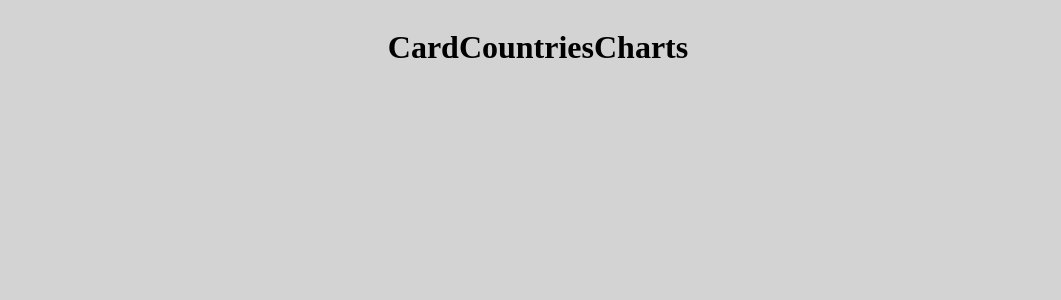
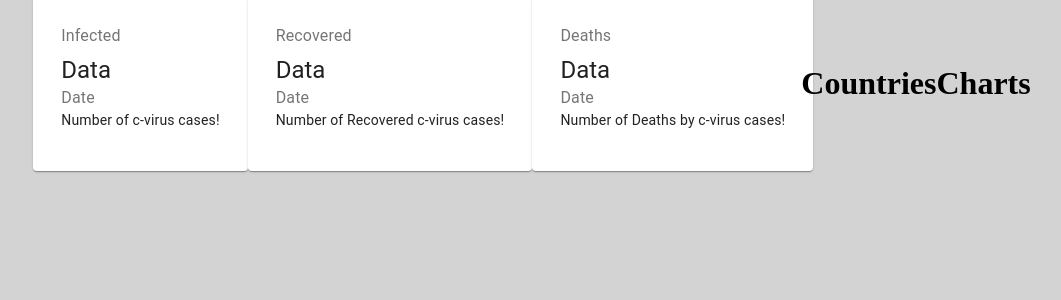
Before and after one commit to FaysalShuvo/c-virus-tracker, a React (Create React App) app: page / in a window 1280 px wide. Shown: the top 300 px of the page, without its empty margins (102-1163 px from the left). Built offline with nearby package versions, Linux system fonts and the light colour scheme; no server answers.

Commit message:
created card structure

```diff
--- a/package.json
+++ b/package.json
@@ -3,6 +3,7 @@
   "version": "0.1.0",
   "private": true,
   "dependencies": {
+    "@material-ui/core": "^4.12.3",
     "@testing-library/jest-dom": "^5.11.4",
     "@testing-library/react": "^11.1.0",
     "@testing-library/user-event": "^12.1.10",
--- a/src/components/Cards/Cards.js
+++ b/src/components/Cards/Cards.js
@@ -1,8 +1,50 @@
 import React from "react";
-
+import { Card, CardContent, Typography, Grid } from "@material-ui/core";
+import styles from "./Cards.module.css";
 const Cards = ({ data }) => {
-  console.log("card: ",data);
-  return <h1>Card</h1>;
+  console.log("card: ", data);
+  return (
+    <div className={styles.container}>
+      <Grid container spacing={3} justifyContent="center">
+        <Grid item component={Card}>
+          <CardContent>
+            <Typography color="textSecondary" gutterBottom>
+              Infected
+            </Typography>
+            <Typography variant="h5">Data</Typography>
+            <Typography color="textSecondary">Date</Typography>
+            <Typography variant="body2" gutterBottom>
+              Number of c-virus cases!
+            </Typography>
+          </CardContent>
+        </Grid>
+        <Grid item component={Card}>
+          <CardContent>
+            <Typography color="textSecondary" gutterBottom>
+              Recovered
+            </Typography>
+            <Typography variant="h5">Data</Typography>
+            <Typography color="textSecondary">Date</Typography>
+            <Typography variant="body2" gutterBottom>
+              Number of Recovered c-virus cases!
+            </Typography>
+          </CardContent>
+        </Grid>
+        <Grid item component={Card}>
+          <CardContent>
+            <Typography color="textSecondary" gutterBottom>
+              Deaths
+            </Typography>
+            <Typography variant="h5">Data</Typography>
+            <Typography color="textSecondary">Date</Typography>
+            <Typography variant="body2" gutterBottom>
+              Number of Deaths by c-virus cases!
+            </Typography>
+          </CardContent>
+        </Grid>
+      </Grid>
+    </div>
+  );
 };
 
 export default Cards;
```
Also changed, not shown: 1 other file (tests, documents, lock files or other folders).
